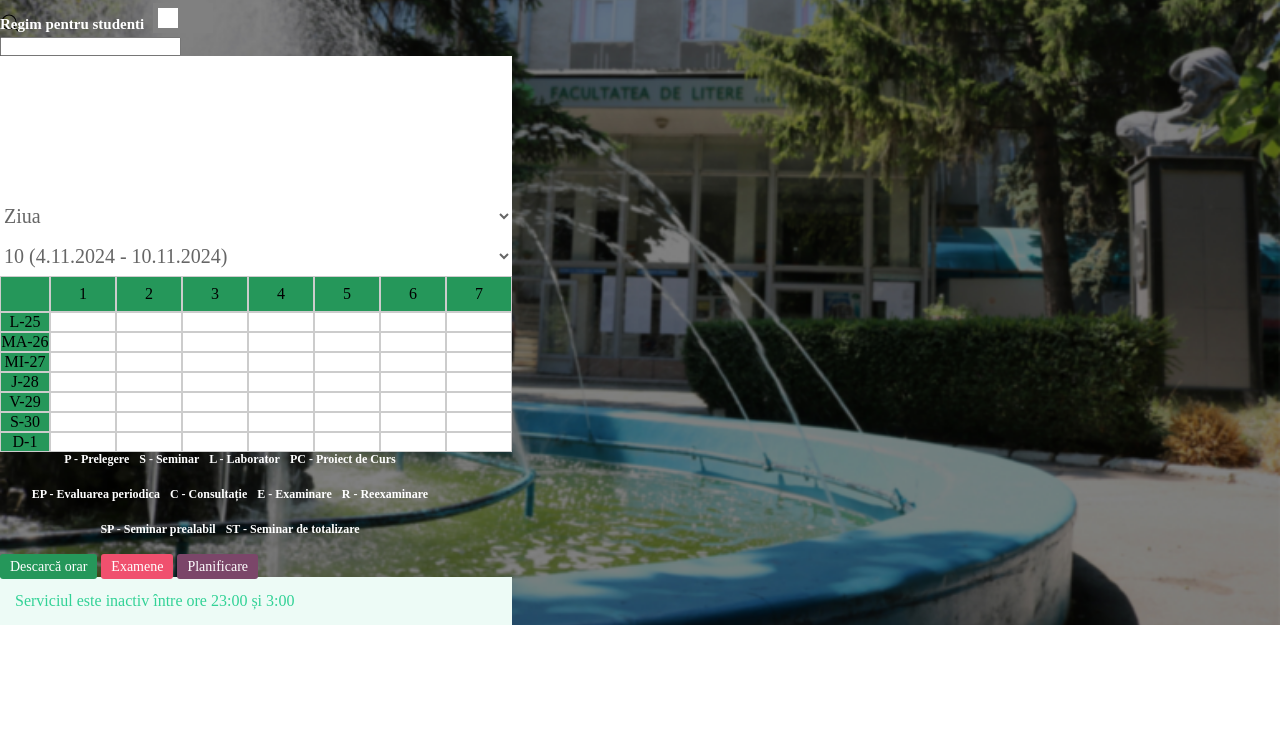
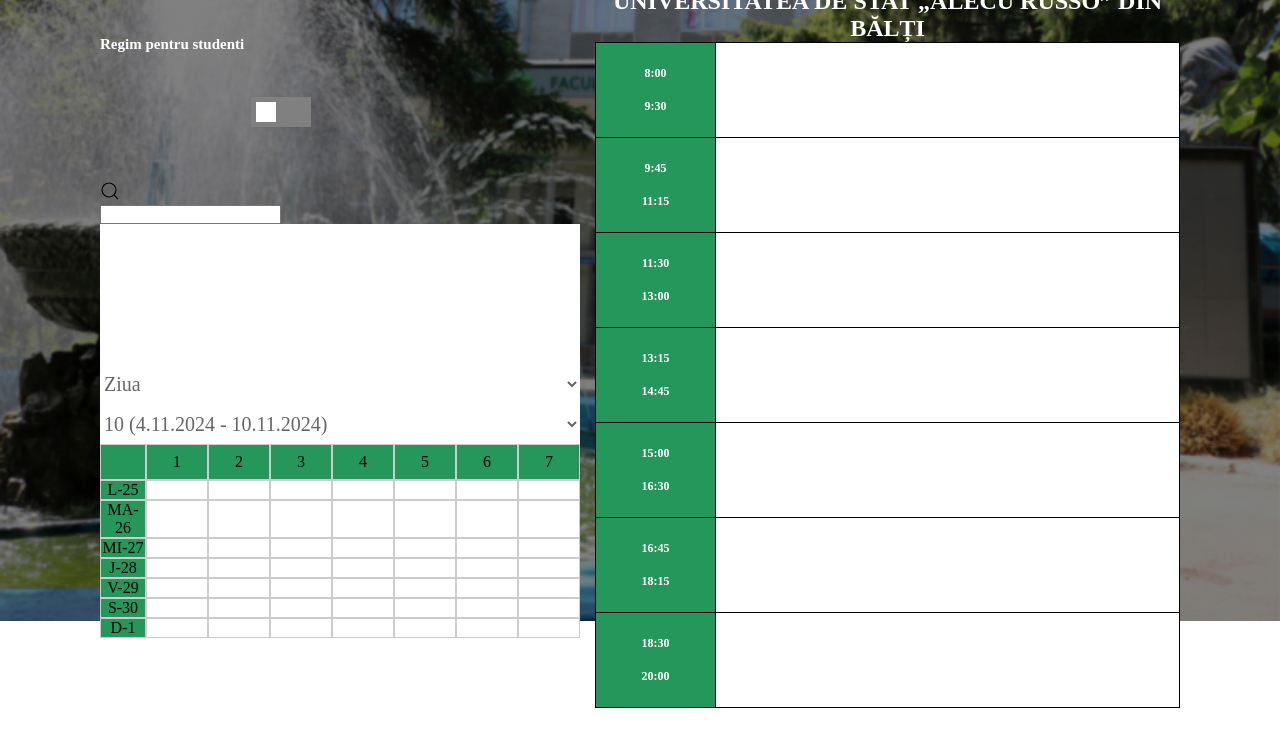
Before and after one commit to AlexandruNistreanu/orar.usarb, a plain HTML site: page index.html in a window 1280 px wide. Shown: the part 204-941 px from the top of the page. Before the commit the page ends 829 px from the top, so only its background shows below. Drawn offline with Linux system fonts and the light colour scheme.

Commit message:
add-left-box

```diff
--- a/index.html
+++ b/index.html
@@ -8,7 +8,7 @@
 </head>
 <body>
 
-    <div>
+    <div class="main-box">
         <div class="left-box">
             <div class="Orarul"><h1>Orarul cursurilor<h1></div>
 
@@ -17,7 +17,7 @@
                 <button><h3>Profesori</h3></button>
                 <button><h3>Aule</h3></button>
             </div>
-            <div class="Regim">
+            <div class="studenti">
                 Regim pentru studenti
             </div>
             <div class="container1">
@@ -174,6 +174,42 @@
 
 
         <div class="right-box">
+            <div id="logo">
+                <img src="images/logo_usarb.png" alt="">
+            </div>
+            <h2>UNIVERSITATEA DE STAT „ALECU RUSSO” DIN BĂLȚI</h2>
+            <table id="shedule2">
+                <tbody>
+                    <tr>
+                        <th><p>8:00</p><br><p>9:30</p></th>
+                        <th></th>
+                    </tr>
+                    <tr>
+                        <th><p>9:45</p><br><p>11:15</p></th>
+                        <th></th>
+                    </tr>
+                    <tr>
+                        <th><p>11:30</p><br><p>13:00</p></th>
+                        <th></th>
+                    </tr>
+                    <tr>
+                        <th><p>13:15</p><br><p>14:45</p></th>
+                        <th></th>
+                    </tr>
+                    <tr>
+                        <th><p>15:00</p><br><p>16:30</p></th>
+                        <th></th>
+                    </tr>
+                    <tr>
+                        <th><p>16:45</p><br><p>18:15</p></th>
+                        <th></th>
+                    </tr>
+                    <tr>
+                        <th><p>18:30</p><br><p>20:00</p></th>
+                        <th></th>
+                    </tr>
+                </tbody>
+            </table>
 
         </div>
 
--- a/style/style.css
+++ b/style/style.css
@@ -19,6 +19,13 @@ body {
 .left-box {
   width: 40%;
   margin-top: 20px;
+  margin-left: 100px;
+}
+
+.right-box {
+  width: 60%;
+  margin-right: 100px;
+  margin-left: 15px;
 }
 
 
@@ -95,9 +102,9 @@ h1 {
   color: black;
 }
 
-/* Rejim pentru studenti */
+/* Regim pentru studenti */
 
-.Regim {
+.studenti {
   color: white;
   display: flex;
   position: relative;
@@ -384,3 +391,56 @@ input:checked + .slider:before {
 table {
     width: 100%;
     height: 200px;
+}
+
+tr th:first-child,
+thead th:not(:first-child) {
+    color: white;
+    background: #25975A;
+    border: 1px solid rgb(9, 8, 8);
+}
+
+#shedule1 tr th:first-child {
+    width: 120px;
+}
+
+#shedule1 thead th:not(:first-child) {
+    width: 50;
+}
+
+tbody tr th:not(:first-child) {
+    background: white;
+    border: 1px solid black;
+}
+
+table {
+    border-collapse: collapse;
+    border-spacing: 0;
+}
+
+* section:not(:first-child) {
+    margin-left: 40px;
+}
+
+#shedule2 tbody tr th:first-child {
+    width: 140px;
+    height: 95px;
+}
+
+#shedule2 tbody tr th:first-child p {
+    font-size: 12px;
+    margin: 0;
+}
+
+#shedule2 tbody tr th:not(:first-child) {
+    width: 565px;
+}
+
+.main-box {
+  display: flex;
+}
+
+h2 {
+  text-align: center;
+  color: white;
+}
```
Also changed, not shown: images/logo_usarb.png (added).
